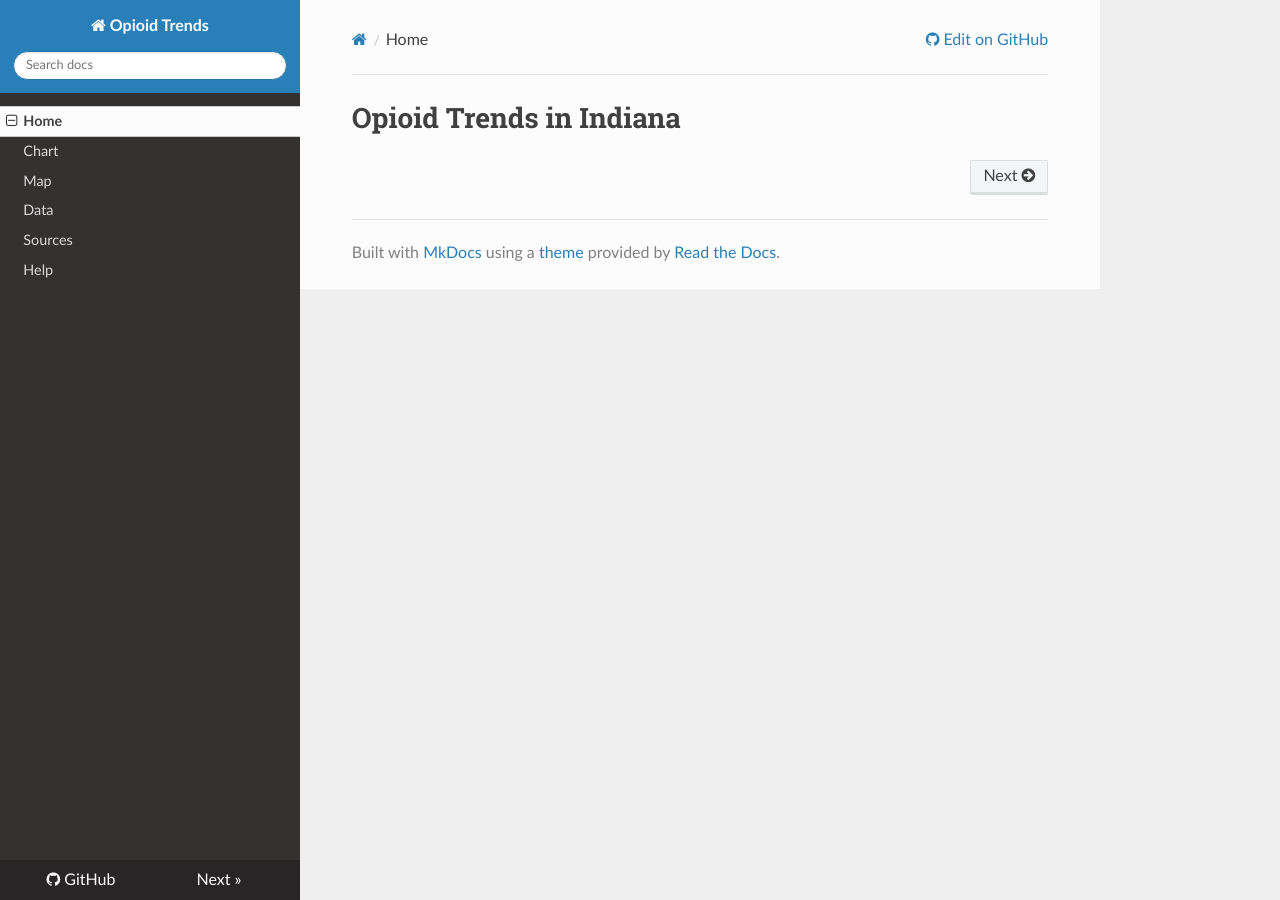
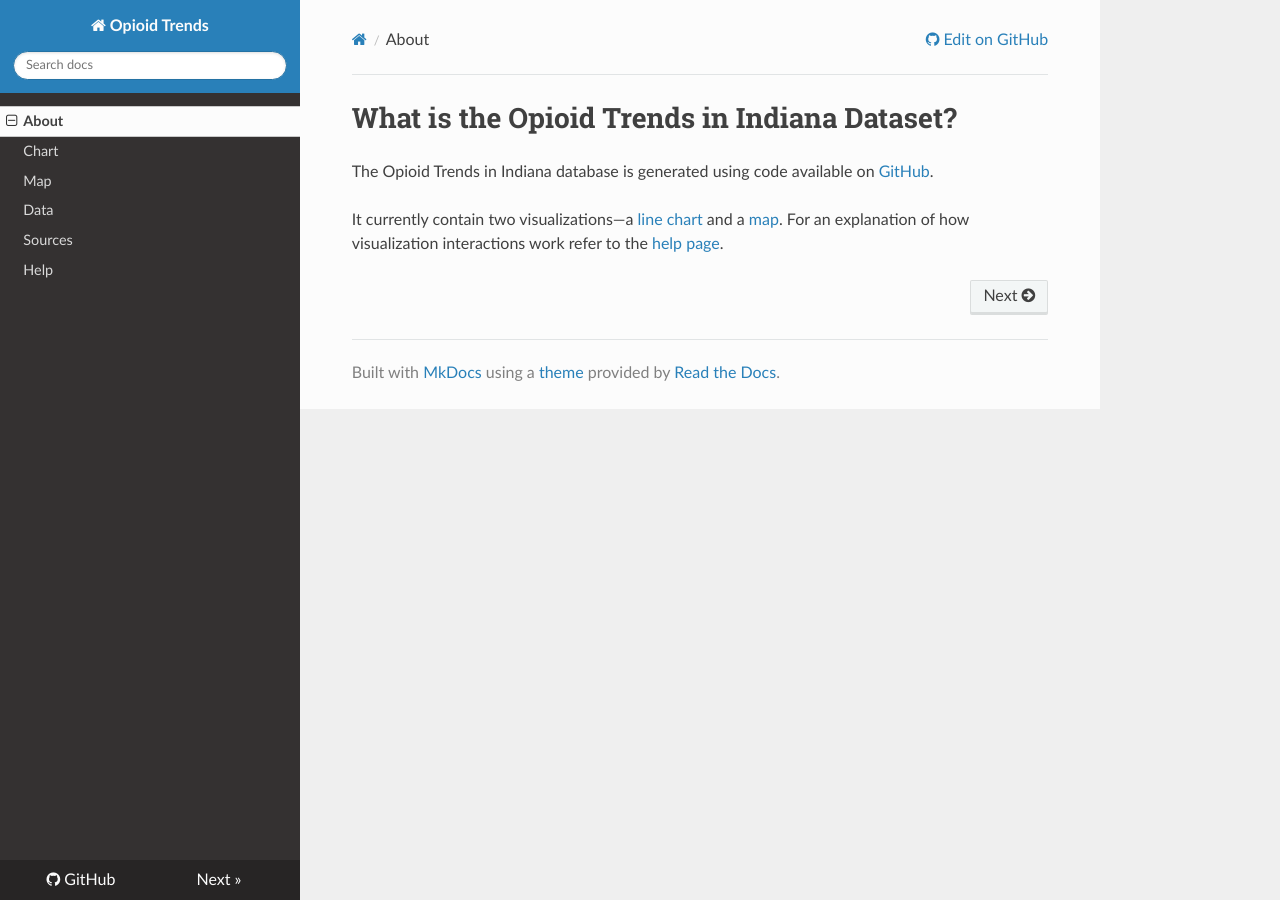
Before and after one commit to cns-iu/opioid-trends, an MkDocs documentation site: the page built from docs/index.md, in a window 1280 px wide. Built offline with MkDocs 1.6.1, drawn with Linux system fonts in a browser that asks for light colours; nearby versions of some CDN libraries.

Commit message:
Change home to about + initial text

```diff
--- a/docs/index.md
+++ b/docs/index.md
@@ -1 +1,7 @@
-# Opioid Trends in Indiana
+# What is the Opioid Trends in Indiana Dataset?
+
+The Opioid Trends in Indiana database is generated using code available on [GitHub](https://github.com/cns-iu/opioid-trends).
+
+It currently contain two visualizations—a
+[line chart](../chart/index.html) and a [map](../chart/index.html).
+For an explanation of how visualization interactions work refer to the [help page](../help/index.html).
--- a/mkdocs.yml
+++ b/mkdocs.yml
@@ -11,7 +11,7 @@ repo_url: https://github.com/cns-iu/opioid-trends/
 use_directory_urls: false
 
 nav:
-  - Home: index.md
+  - About: index.md
   - Chart: chart/index.md
   - Map: geomap/index.md
   - Data: data/index.md
```
